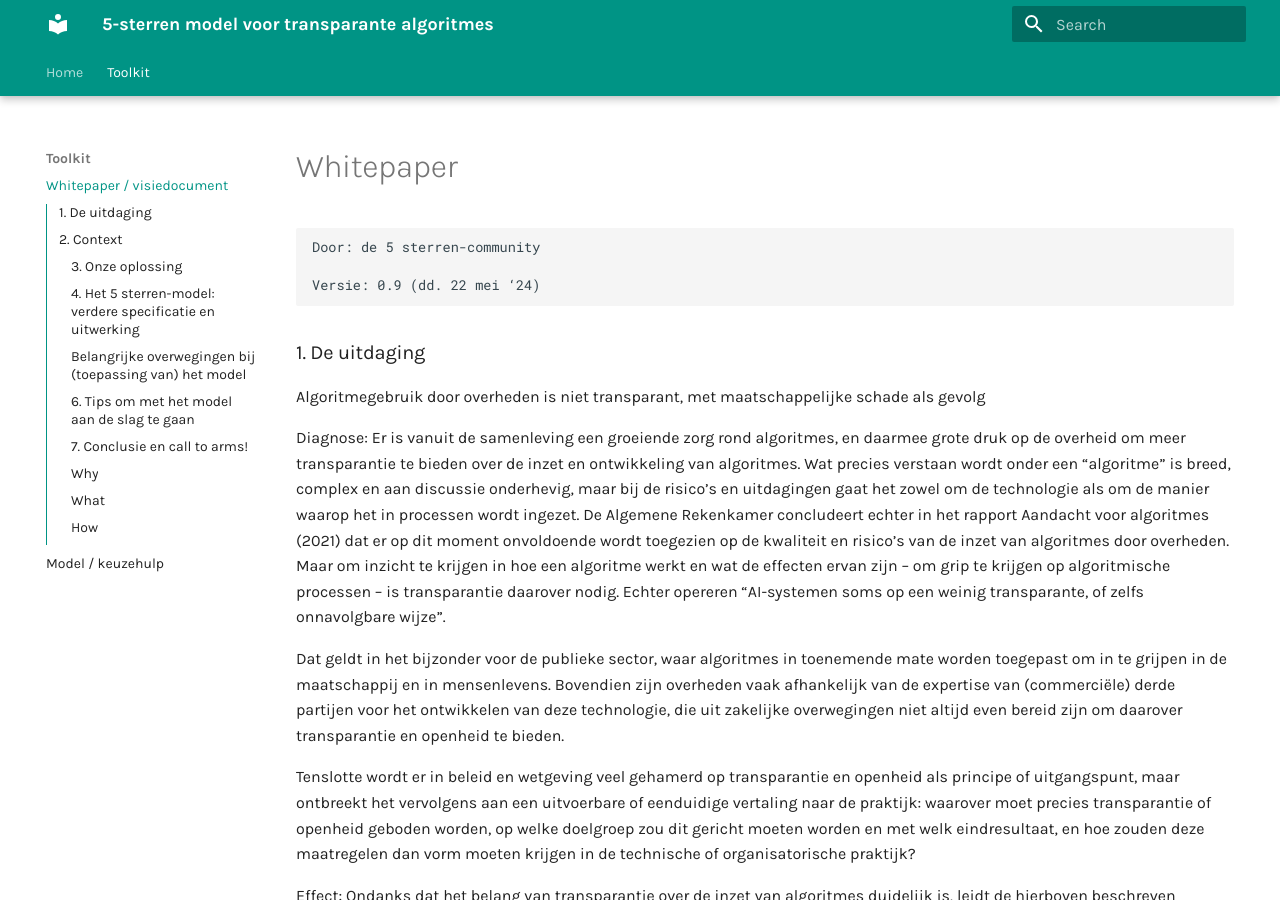
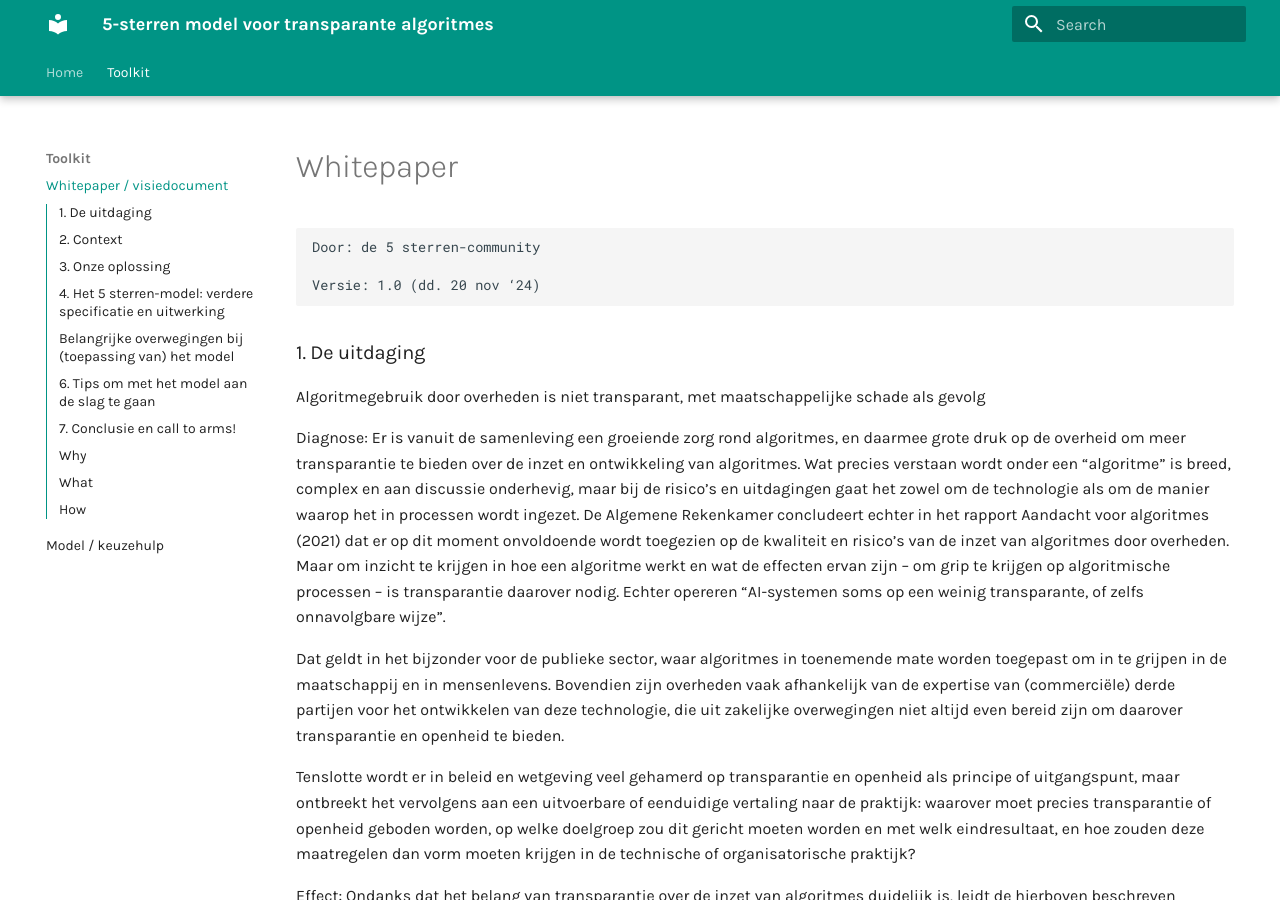
Before and after one commit to thegreenland/5-sterren-toolkit, an MkDocs documentation site: the page built from docs/whitepaper.md, in a window 1280 px wide and 900 px high. Built offline with MkDocs 1.6.1 and Material for MkDocs 9.7.7, drawn with Linux system fonts in a browser that asks for light colours.

Commit message:
Update whitepaper.md

````diff
--- a/docs/whitepaper.md
+++ b/docs/whitepaper.md
@@ -4,7 +4,7 @@
 ```
 Door: de 5 sterren-community
 
-Versie: 0.9 (dd. 22 mei ‘24)
+Versie: 1.0 (dd. 20 nov ‘24)
 ```
 
 
@@ -20,7 +20,7 @@ Tenslotte wordt er in beleid en wetgeving veel gehamerd op transparantie en open
 
 Effect: Ondanks dat het belang van transparantie over de inzet van algoritmes duidelijk is, leidt de hierboven beschreven situatie binnen overheidsorganisaties – zowel bij bestuurders en management als in de uitvoering – tot handelingsverlegenheid, verwarring, aarzeling en frustratie bij het realiseren van transparantie en openheid rond algoritmes in de praktijk. Dat vormt een barrière voor de verantwoorde inzet van algoritmes door overheden, wat leidt tot maatschappelijk wantrouwen en zelfs schending van mensenrechten.
 
-## 2. Context
+### 2. Context
 Het belang van transparantie, en waarom de uitvoering ervan lastig is
 
 Transparantie – in de context van algoritmes – is als principe of vereiste sterk verankerd in wetgeving, beleid, richtlijnen en kaders. Deze documenten wekken de suggestie dat transparantie een soort moreel of maatschappelijk eindpunt is.  Maar het is cruciaal om transparantie niet als einddoel te zien, maar als een middel om een hoger doel te bereiken: inzicht bieden in de manier waarop overheidsorganisaties hun taken (met behulp van algoritmes) uitvoeren, daar als overheid verantwoording over af te kunnen leggen, en het mogelijk maken van publiek toezicht op de kwaliteit en rechtvaardigheid waarmee de overheid haar taken uitvoert. Transparantie is daarmee een essentiële voorwaarde voor het verantwoord inzetten van algoritmes.
````
